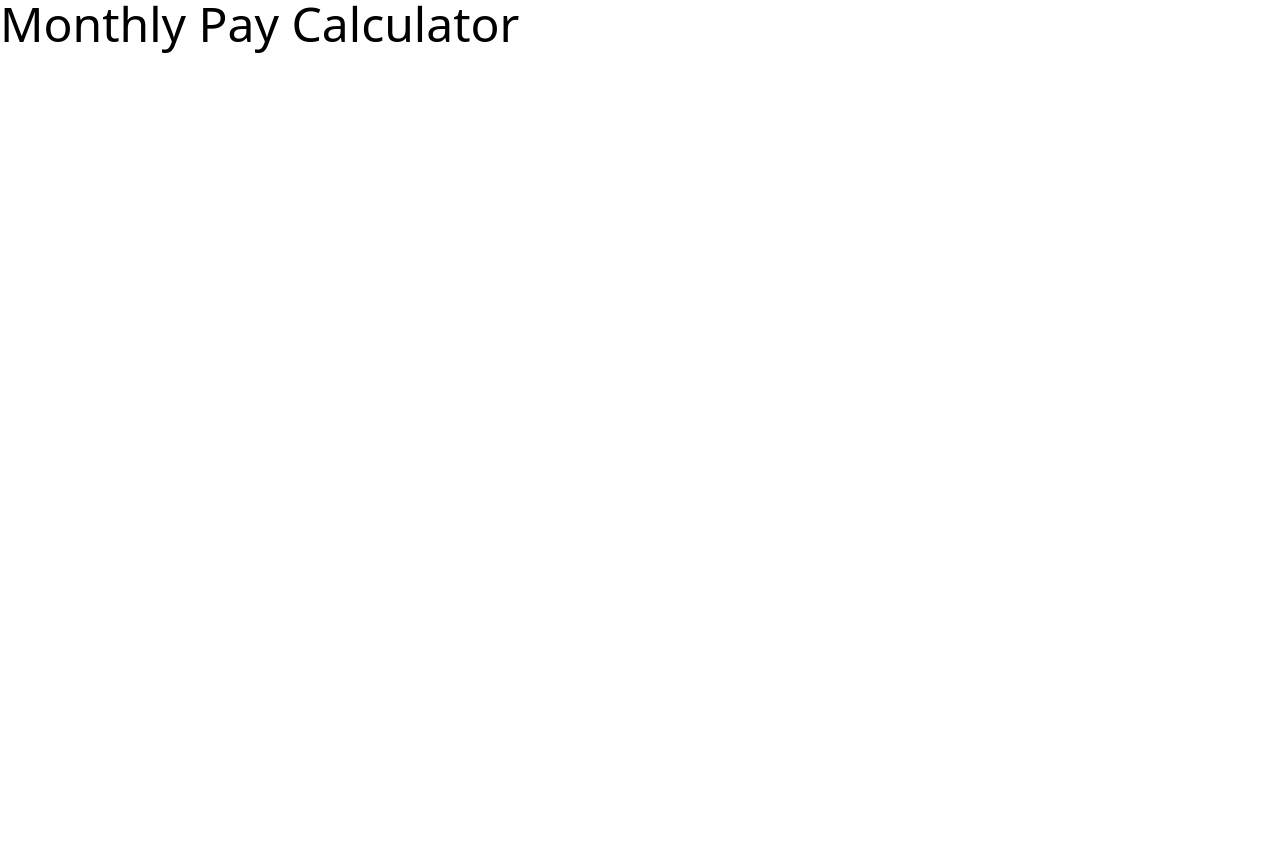
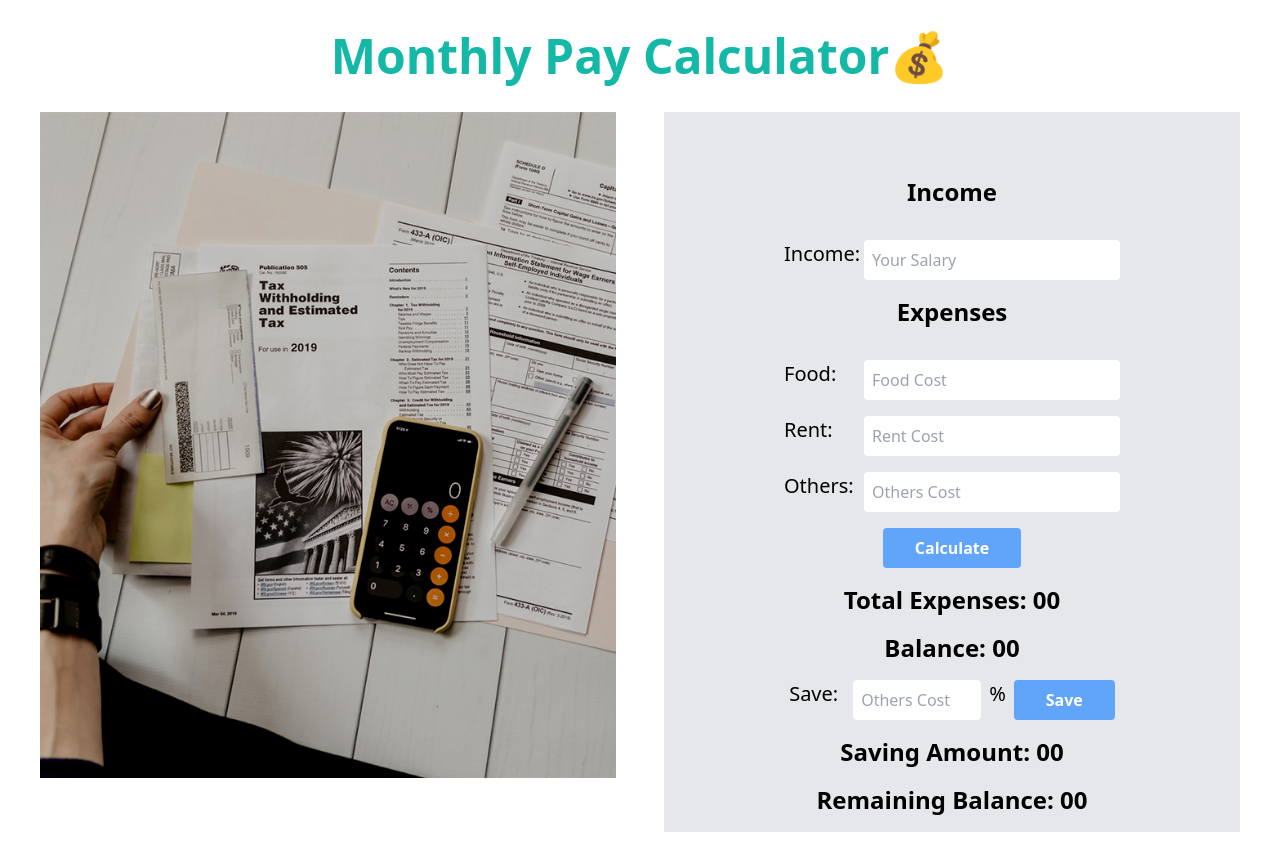
Before and after one commit to ashrafalisimon/money-master-js, a plain HTML site: page index.html in a window 1280 px wide. Before the commit the page ends 800 px from the top, so only its background shows below. Drawn offline with nearby package versions, Linux system fonts and the light colour scheme.

Commit message:
web divies complete

```diff
--- a/index.html
+++ b/index.html
@@ -11,11 +11,73 @@
     <script src="https://cdn.tailwindcss.com"></script>
 </head>
 <body>
+    <!-- header starts -->
     <header>
-       <div>
-         <h2 class="text-5xl">Monthly Pay Calculator</h2>
+       <div class="mb-8">
+         <h2 class="text-5xl font-bold text-teal-500 mt-8 text-center">Monthly Pay Calculator💰</h2>
        </div>
     </header>
+    <!-- header ends -->
+
+    <!-- main starts -->
+    <main >
+        <section class="px-10 grid grid-cols-2 gap-x-12 mb-8">
+            <div>
+                <img src="images/selary-calc.png" alt="">
+            </div>
+            <div class="bg-gray-200">
+                <div class="income-section">
+                    <h4 class="text-2xl text-center font-semibold mt-16 mb-8" >Income</h4>
+                    <div class="income-info flex justify-center ">
+                        <label class="w-20" class="" for=""><span class="text-xl mr-2">Income: </span></label>
+                        <input class=" p-2 rounded w-64" type="text" placeholder="Your Salary" >
+                    </div>
+                </div>
+                <div class="expenses-section">
+                    <h4 class="text-2xl text-center font-semibold mt-4 mb-8" >Expenses</h4>
+                    <div class="expenses-info">
+                        <div class="food-details mb-4 flex justify-center ">
+                            <label class="w-20" for=""><span class="text-xl mr-2">Food: </span></label>
+                            <input class=" p-2 rounded w-64" type="text" placeholder="Food Cost" >
+                        </div>
+                        <div class="rent-details mb-4 flex justify-center">
+                            <label class="w-20" for=""><span class="text-xl mr-2">Rent: </span></label>
+                            <input class=" p-2 rounded w-64" type="text" placeholder="Rent Cost" >
+                        </div>
+                        <div class="others-details mb-4 flex justify-center ">
+                            <label class="w-20" for=""><span class="text-xl mr-2">Others: </span></label>
+                            <input class=" p-2 rounded w-64" type="text" placeholder="Others Cost" >
+                        </div>
+                    </div>
+                </div>
+                <div class="calculate-btn text-center">
+                    <button class="mt -2 py-2 px-8 rounded bg-blue-400 text-white font-semibold ">Calculate</button>
+                </div>
+                <div class="total-expensive">
+                    <h4 class="text-2xl text-center font-semibold  my-4" >Total Expenses: <span> 00</span></h4>
+                </div>
+                <div class="balance">
+                    <h4 class="text-2xl text-center font-semibold my-4" >Balance: <span> 00</span></h4>
+                </div>
+                <div class="tax-details mb-4 flex justify-center ">
+                    <label class="w-16" for=""><span class="text-xl mr-2">Save: </span></label>
+                    <input class=" p-2 rounded w-32" type="text" placeholder="Others Cost" >
+                    <span class="text-xl mx-2"> % </span>
+                    <div class="calculate-btn text-center">
+                        <button class="mt -2 py-2 px-8 rounded font-semibold bg-blue-400 text-white">Save</button>
+                    </div>
+                </div>
+                <div class="saving-amonut">
+                    <h4 class="text-2xl text-center font-semibold  my-4" >Saving Amount: <span> 00</span></h4>
+                </div>
+                <div class="remaining-balance">
+                    <h4 class="text-2xl text-center font-semibold my-4" >Remaining Balance: <span> 00</span></h4>
+                </div>
+
+            </div>
+        </section>
+    </main>
+    <!-- main ends -->
 
 
     <!-- js -->
```
Also changed, not shown: images/.png (added).
